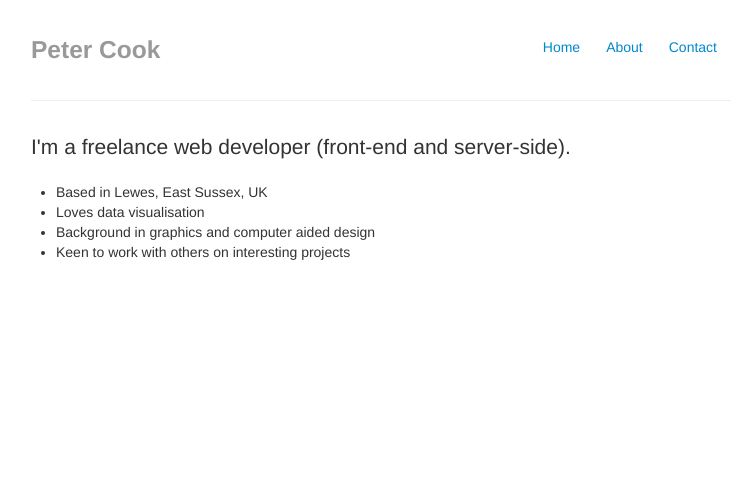
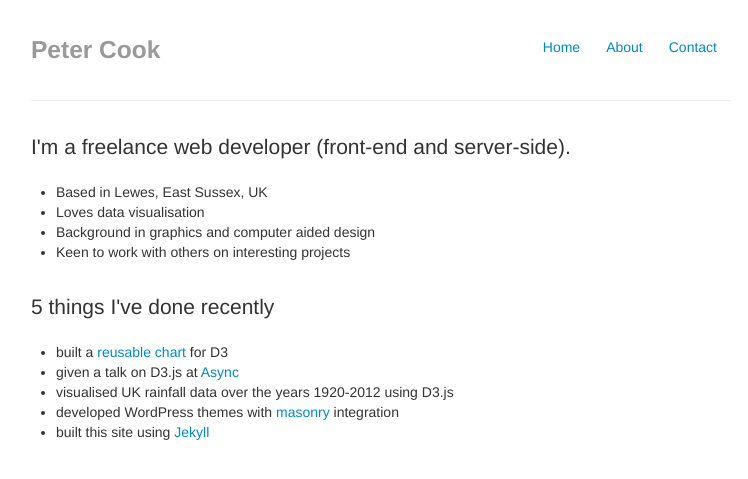
Before and after one commit to peterrcook/prcweb.github.com-deprecated, a Jekyll site: the page built from _posts/2013-01-05-about.md, in a window 1280 px wide. Shown: the top 479 px of the page, without its empty margins (259-1007 px from the left). Built offline with Jekyll 4.4.1, drawn with Linux system fonts in a browser that asks for light colours; Markdown is read by kramdown in place of the engine named in the settings.

```diff
--- a/_posts/2013-01-05-about.md
+++ b/_posts/2013-01-05-about.md
@@ -11,4 +11,13 @@
 	<li>Background in graphics and computer aided design</li>
 	<li>Keen to work with others on interesting projects</li>
 </ul>
+<br>
+<p class="lead">5 things I've done recently</p>
+<ul>
+	<li>built a <a href="https://github.com/prcweb/d3-circularheat">reusable chart</a> for D3</li>
+	<li>given a talk on D3.js at <a href="http://asyncjs.com/d3/">Async</a></li>
+	<li>visualised UK rainfall data over the years 1920-2012 using D3.js</li>
+	<li>developed WordPress themes with <a href="http://masonry.desandro.com/">masonry</a> integration</li>
+	<li>built this site using <a href="https://github.com/mojombo/jekyll">Jekyll</a></li>
+</ul>
 </div>
```
Also changed, not shown: _posts/2013-02-04-circularheatchart.md (added, +50 -0 lines), index.html (+8 -8 lines), img/rainfall-1980-2012.jpg (added).
